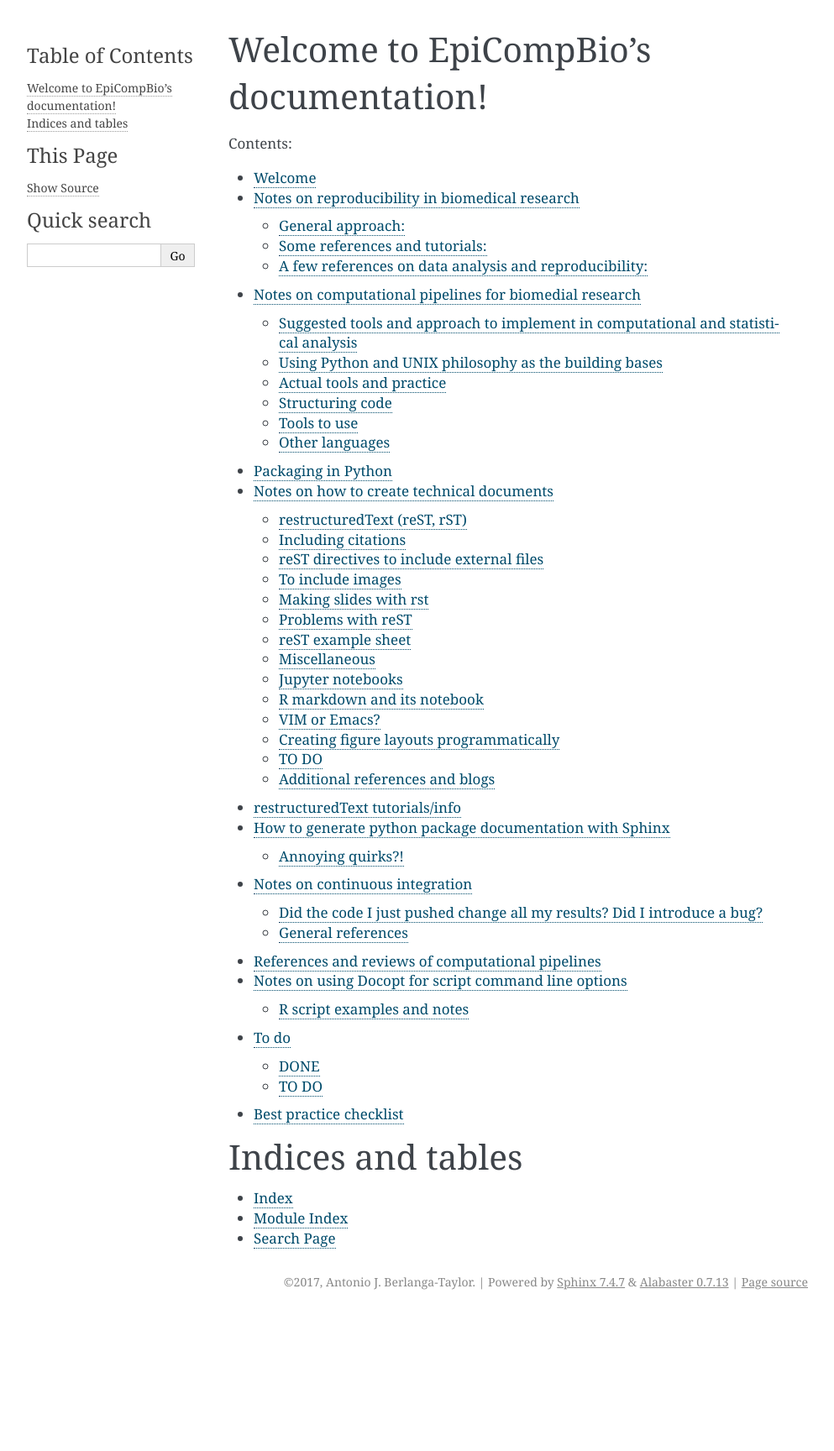
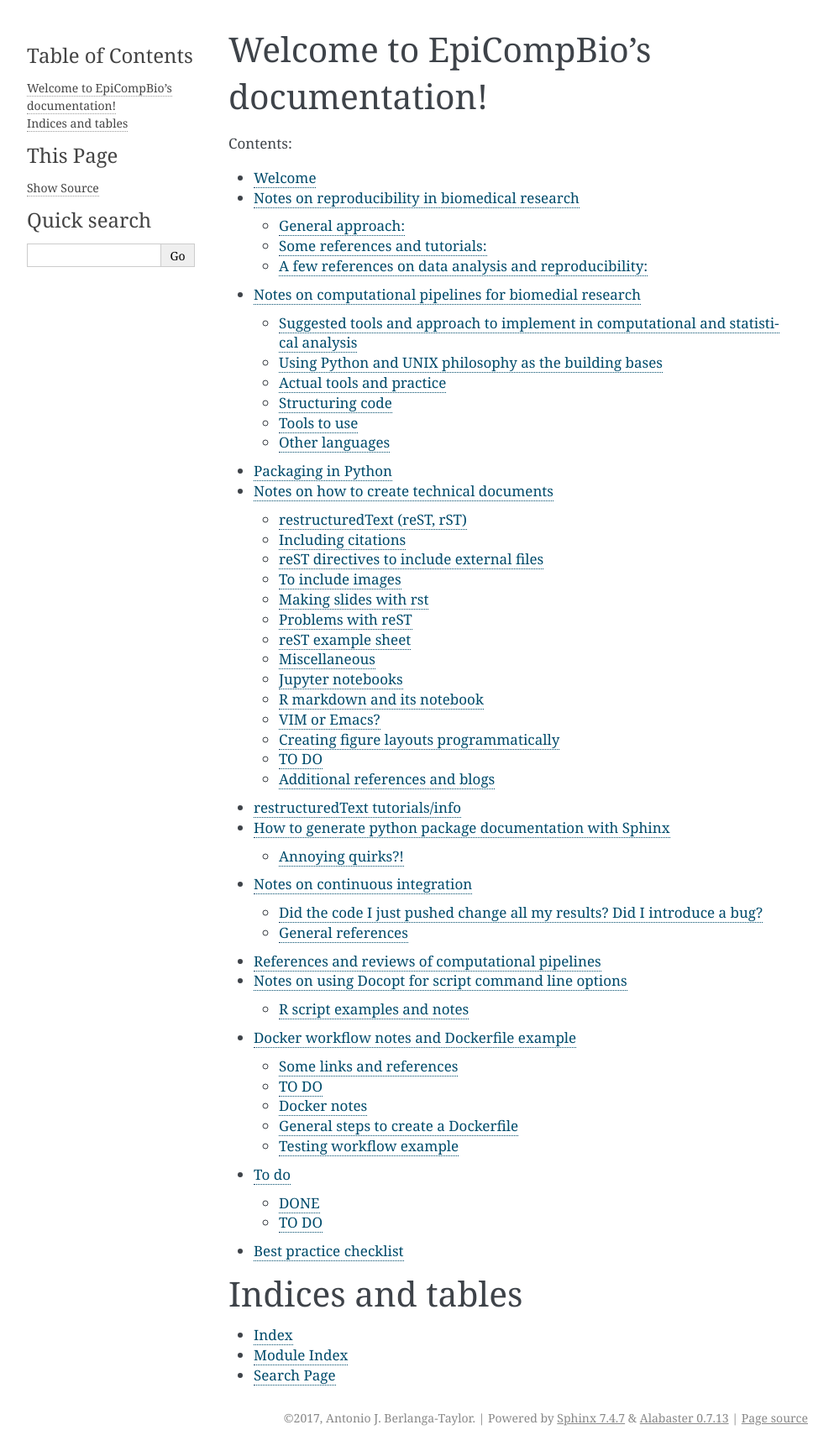
Before and after one commit to EpiCompBio/welcome, a Sphinx documentation site: the page built from docs/index.rst, in a window 1280 px wide. Shown: the whole page at 84% size, without its empty margins (148-1141 px from the left). Built offline with Sphinx 7.4.7, drawn with Linux system fonts in a browser that asks for light colours; before the commit the page ends 1566 px from its top, so only the background shows below that.

Commit message:
docker notes

```diff
--- a/docs/include_links.rst
+++ b/docs/include_links.rst
@@ -15,6 +15,7 @@
 
 .. include:: ../pipeline_tools_references.rst
 .. include:: ../docopt_argument_parser.rst
+.. include:: ../docker_notes_and_dockerfile_example.rst
 
 .. include:: ../work_done_and_to_do_list.rst
 
```
